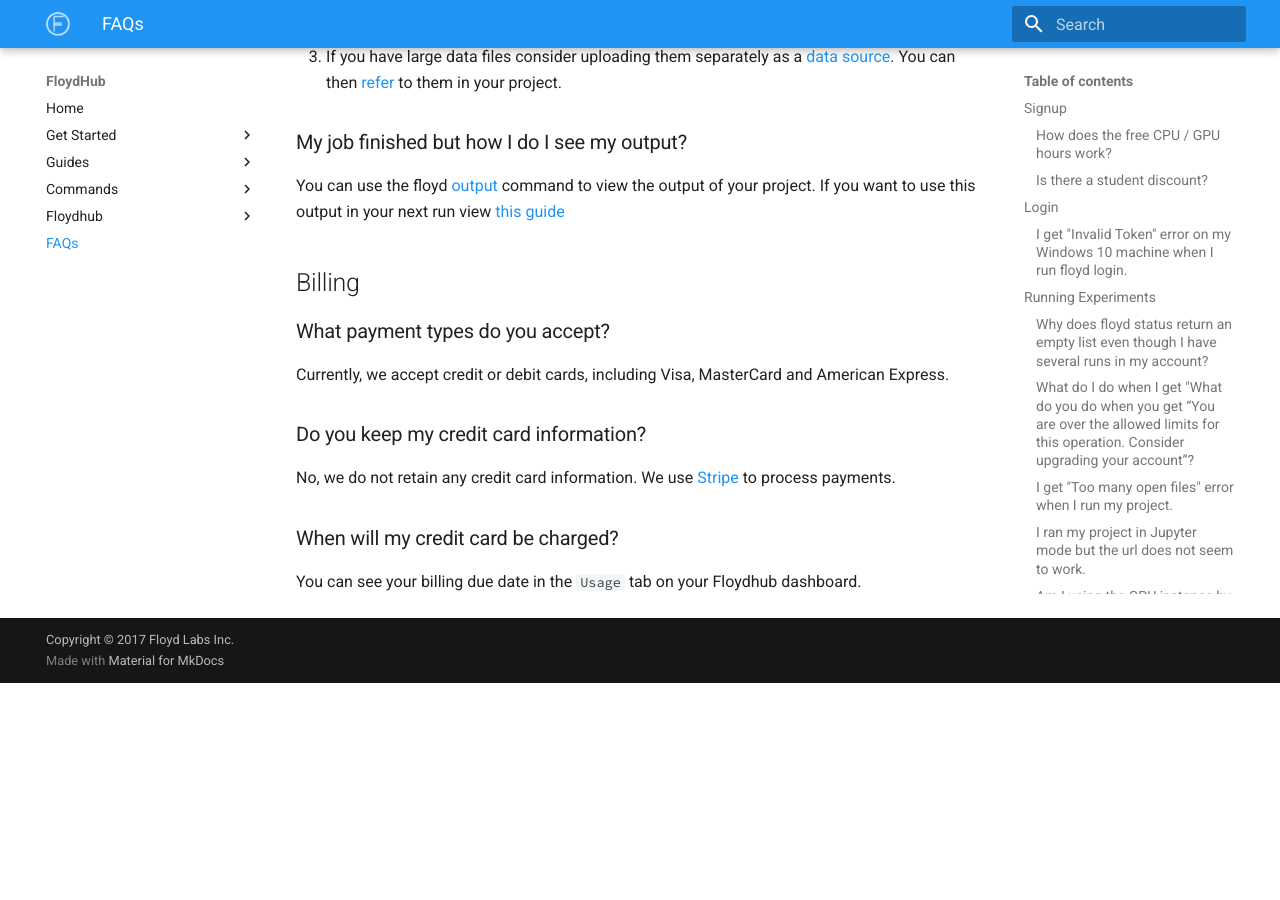
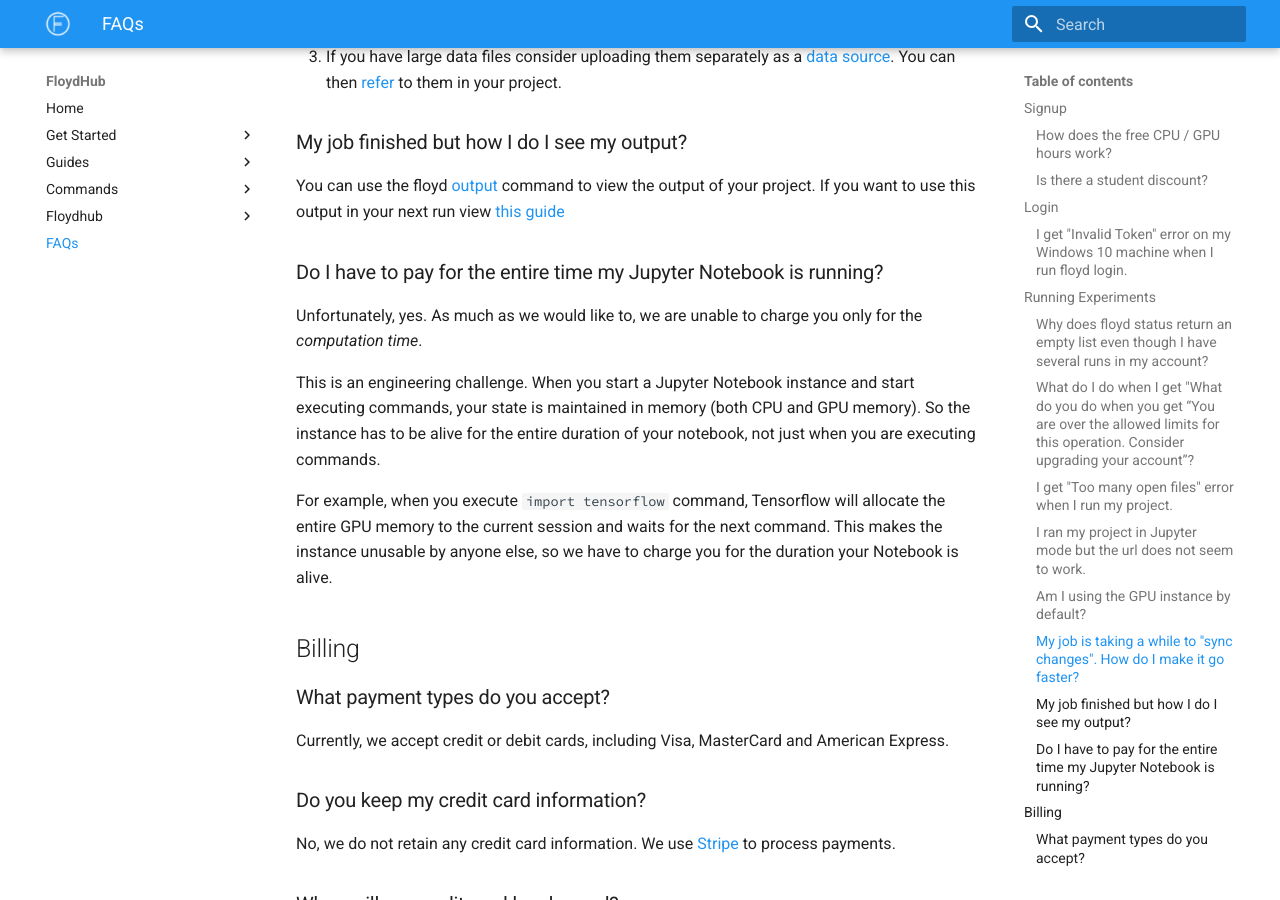
Before and after one commit to floydhub/floyd-docs, an MkDocs documentation site: the page built from docs/faq.md, in a window 1280 px wide and 900 px high, scrolled down 2331 px. Built offline with MkDocs 1.6.1 and Material for MkDocs 9.7.7, drawn with Linux system fonts in a browser that asks for light colours; old or Windows-style settings are respelled for this version of MkDocs; before the commit the page ends 3014 px from its top, so only the background shows below that.

Commit message:
Add Jupyter notebbok faq

```diff
--- a/docs/faq.md
+++ b/docs/faq.md
@@ -86,6 +86,17 @@
 project. If you want to use this output in your next run view [this guide](../home/managing_output)
 
 
+### Do I have to pay for the entire time my Jupyter Notebook is running?
+
+Unfortunately, yes. As much as we would like to, we are unable to charge you only for the *computation time*.
+
+This is an engineering challenge. When you start a Jupyter Notebook instance and start executing commands,
+your state is maintained in memory (both CPU and GPU memory). So the instance has to be alive for the
+entire duration of your notebook, not just when you are executing commands.
+
+For example, when you execute `import tensorflow`
+command, Tensorflow will allocate the entire GPU memory to the current session and waits for the next command. This makes the instance unusable by anyone else, so we have to charge you for the duration your Notebook is alive.
+
 
 ## Billing
 
```
